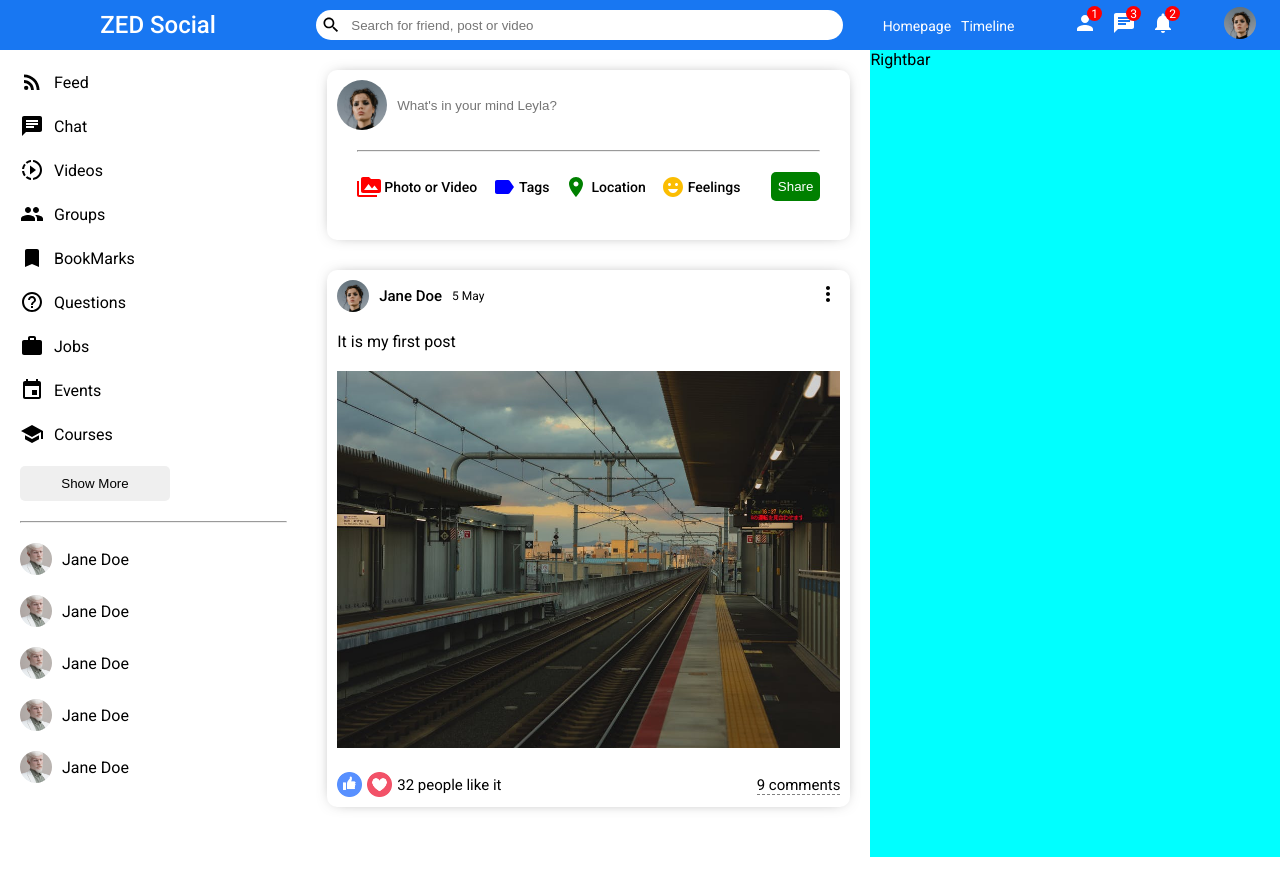
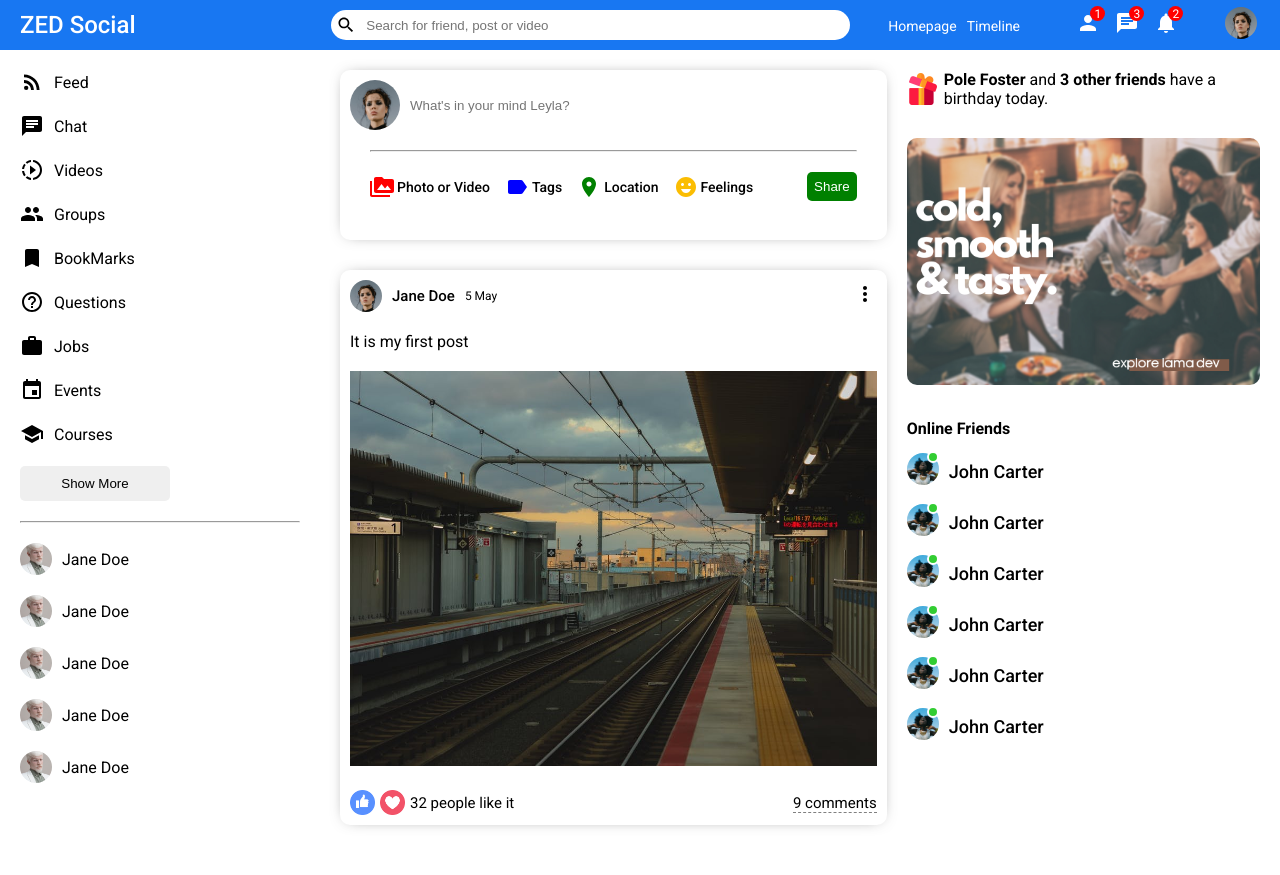
Before and after one commit to Leyla-Akkurt/React-Social-Media-App, a React (Vite) app: page / in a window 1280 px wide. Built offline with nearby package versions, Linux system fonts and the light colour scheme.

Commit message:
rightbar is completed

```diff
--- a/src/components/rightbar/Rightbar.jsx
+++ b/src/components/rightbar/Rightbar.jsx
@@ -1,9 +1,93 @@
-import './rightbar.css';
+import "./rightbar.css";
 
 function Rightbar() {
   return (
-    <div className='rightbar_container'>Rightbar</div>
-  )
+    <div className="rightbar_container">
+      <div className="rightbarWrapper">
+        <div className="birthdayContainer">
+          <img src="src\assets\gift.png" alt="" className="birthdayImg" />
+          <span className="birthdayText">
+            <b>Pole Foster</b> and <b>3 other friends</b> have a birthday today.
+          </span>
+        </div>
+        <img src="src\assets\ad.png" alt="" className="rightbarAd" />
+        <ul className="rightbarFriends">
+          <span className="rightbarFriendsText">Online Friends</span>
+
+          <li className="rightbarFriend">
+            <div className="rightbarImageContainer">
+              <img
+                src="src\assets\person\3.jpeg"
+                alt=""
+                className="rightbarProfileImg"
+              />
+              <span className="circle"></span>
+            </div>
+            <span className="rightbarUserName">John Carter</span>
+          </li>
+
+          <li className="rightbarFriend">
+            <div className="rightbarImageContainer">
+              <img
+                src="src\assets\person\3.jpeg"
+                alt=""
+                className="rightbarProfileImg"
+              />
+              <span className="circle"></span>
+            </div>
+            <span className="rightbarUserName">John Carter</span>
+          </li>
+          <li className="rightbarFriend">
+            <div className="rightbarImageContainer">
+              <img
+                src="src\assets\person\3.jpeg"
+                alt=""
+                className="rightbarProfileImg"
+              />
+              <span className="circle"></span>
+            </div>
+            <span className="rightbarUserName">John Carter</span>
+          </li>
+
+          <li className="rightbarFriend">
+            <div className="rightbarImageContainer">
+              <img
+                src="src\assets\person\3.jpeg"
+                alt=""
+                className="rightbarProfileImg"
+              />
+              <span className="circle"></span>
+            </div>
+            <span className="rightbarUserName">John Carter</span>
+          </li>
+
+          <li className="rightbarFriend">
+            <div className="rightbarImageContainer">
+              <img
+                src="src\assets\person\3.jpeg"
+                alt=""
+                className="rightbarProfileImg"
+              />
+              <span className="circle"></span>
+            </div>
+            <span className="rightbarUserName">John Carter</span>
+          </li>
+
+          <li className="rightbarFriend">
+            <div className="rightbarImageContainer">
+              <img
+                src="src\assets\person\3.jpeg"
+                alt=""
+                className="rightbarProfileImg"
+              />
+              <span className="circle"></span>
+            </div>
+            <span className="rightbarUserName">John Carter</span>
+          </li>
+        </ul>
+      </div>
+    </div>
+  );
 }
 
-export default Rightbar
+export default Rightbar;
--- a/src/components/rightbar/rightbar.css
+++ b/src/components/rightbar/rightbar.css
@@ -1,4 +1,58 @@
-.rightbar_container{
-flex:4;
-background-color: aqua;
+.rightbar_container {
+  flex: 3.5;
+  width: 100%;
 }
+.rightbarWrapper {
+  padding: 20px 20px 0 0;
+}
+.birthdayContainer {
+  display: flex;
+  align-items: center;
+  gap: 5px;
+}
+.birthdayImg {
+  width: 32px;
+  height: 32px;
+}
+.rightbarAd {
+  width: 100%;
+  border-radius: 10px;
+  margin: 30px 0;
+}
+.rightbarFriends {
+  list-style: none;
+  display: flex;
+  flex-direction: column;
+}
+.rightbarFriendsText {
+  font-weight: bold;
+}
+.rightbarFriend {
+  margin-top: 15px;
+  display: flex;
+  align-items: center;
+}
+.rightbarImageContainer {
+  position: relative;
+}
+.circle {
+  width: 12px;
+  height: 12px;
+  border-radius: 50%;
+  background-color: limegreen;
+  position: absolute;
+  top: -2px;
+  right: 0;
+  border: 2px solid white;
+}
+.rightbarProfileImg {
+  width: 32px;
+  height: 32px;
+  border-radius: 50%;
+  object-fit: cover;
+}
+.rightbarUserName {
+  margin-left: 10px;
+  font-weight: 500;
+  font-size: 18px;
+}
--- a/src/components/sidebar/sidebar.css
+++ b/src/components/sidebar/sidebar.css
@@ -36,6 +36,7 @@
   padding: 10px;
   border-radius: 5px;
   font-weight: 500;
+  cursor: pointer;
 }
 .sidebarHr {
   margin: 20px 0;
--- a/src/components/topbar/topbar.css
+++ b/src/components/topbar/topbar.css
@@ -1,6 +1,6 @@
 .topbarContainer{
     display:flex;
-    justify-content: space-around;
+    justify-content: space-between;
     background-color: #1877f2;
     height: 50px;
     position: sticky;
@@ -14,9 +14,10 @@
     display: flex;
     align-items: center;
     font-weight: 500;
-    justify-content: center;
+    justify-content: flex-start;
     font-size: 24px;
     cursor: pointer;
+    margin-left:20px;
 }
 .topbarCenter{
   flex:5;
```
